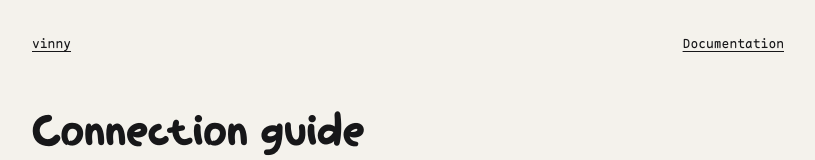
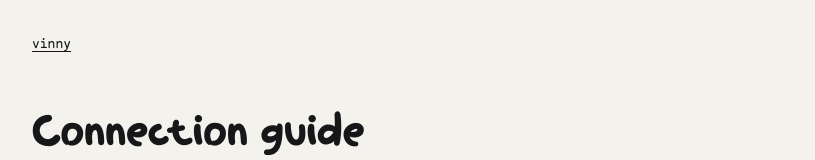
Before and after one commit to sarimabbas/vinny, a website built with Vite: page website/guides/connection/index.html in a window 1280 px wide. Shown: the top 160 px of the page, without its empty margins (232-1047 px from the left). Built offline with nearby package versions, Linux system fonts and the light colour scheme.

Commit message:
Remove redundant documentation link from guides

```diff
--- a/website/guides/connection/index.html
+++ b/website/guides/connection/index.html
@@ -11,7 +11,7 @@
 </head>
 <body>
 <main class="guide-page">
-  <nav class="guide-nav" aria-label="Guide navigation"><a href="/">vinny</a><a href="/#guides-title">Documentation</a></nav>
+  <nav class="guide-nav" aria-label="Guide navigation"><a href="/">vinny</a></nav>
   <article>
 <h1>Connection guide</h1>
 <p>Vinny runs on the Mac you want to share. On the other device, use a VNC client to view and control it.</p>
```
Also changed, not shown: website/guides/settings/index.html (+1 -1 lines), website/guides/tailscale/index.html (+1 -1 lines), website/guides/vinny-vs-screen-sharing/index.html (+1 -1 lines).
